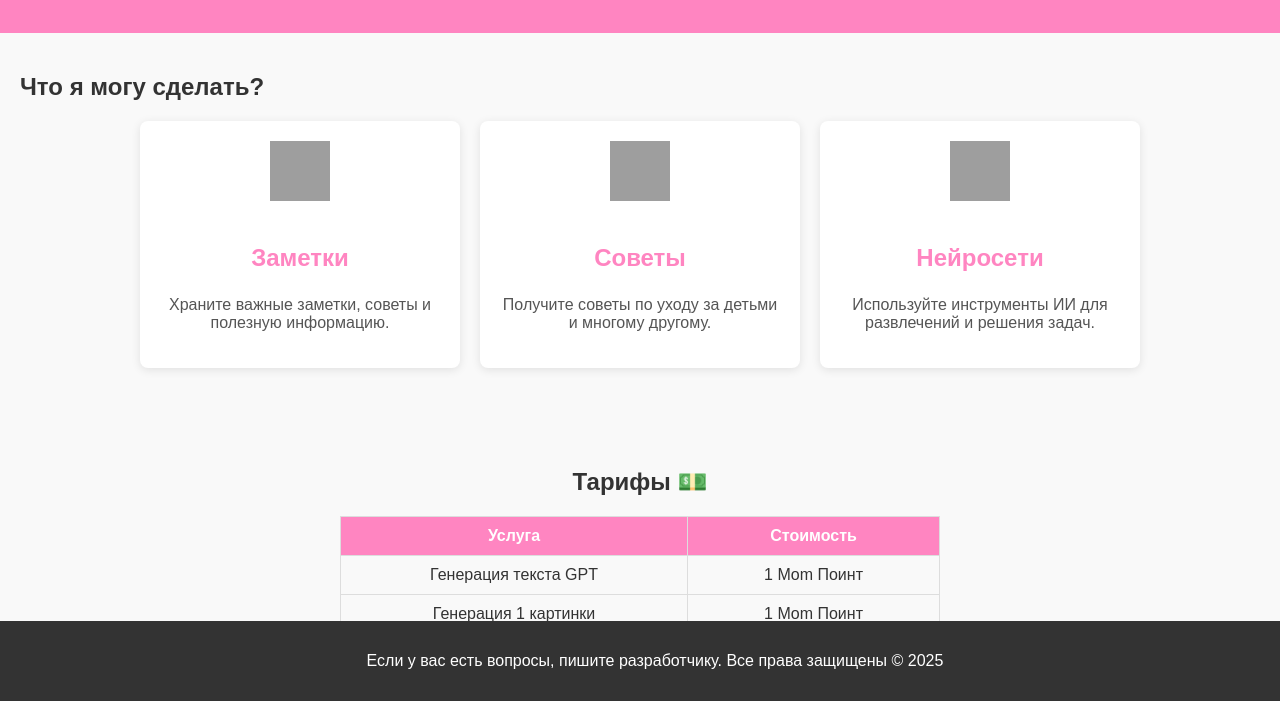
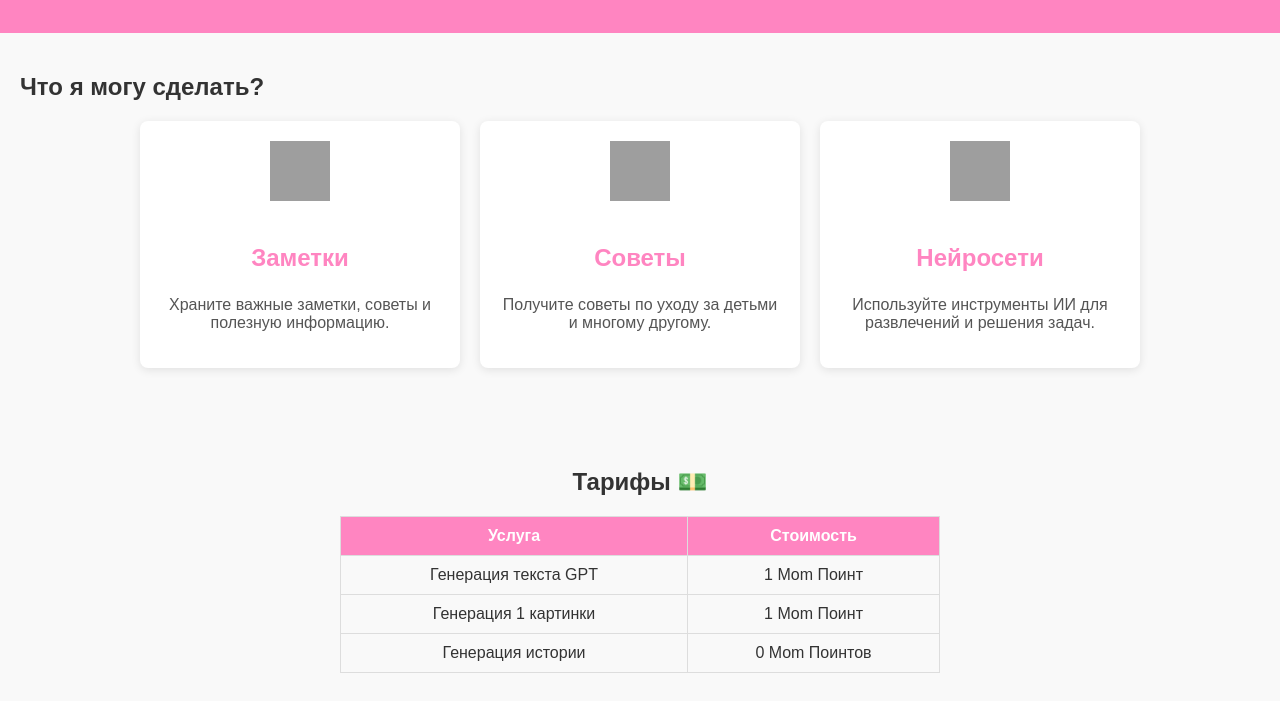
Before and after one commit to SoSaWaVe/SoSaWaVe.github.io, a plain HTML site: page index.html in a window 1280 px wide. Shown: the part 99-800 px from the top of the page. Drawn offline with Linux system fonts and the light colour scheme; grey boxes are pictures that could not be loaded.

Commit message:
Update index.html

```diff
--- a/index.html
+++ b/index.html
@@ -105,15 +105,6 @@
             background-color: #ff69b4;
         }
 
-        footer {
-            background-color: #333;
-            color: white;
-            text-align: center;
-            padding: 15px;
-            position: fixed;
-            width: 100%;
-            bottom: 0;
-        }
     </style>
 </head>
 <body>
@@ -126,17 +117,17 @@
         <h2>Что я могу сделать?</h2>
         <div class="features">
             <div class="feature-card">
-                <img src="https://img.icons8.com/ios/50/000000/notes.png" alt="Заметки">
+                <img src="https://www.krea.ai/api/img?f=webp&i=https%3A%2F%2Ftest1-emgndhaqd0c9h2db.a01.azurefd.net%2Fimages%2Fa9d679f3-4883-4eb7-9e8a-2e66d57931c2.png" alt="Заметки">
                 <h3>Заметки</h3>
                 <p>Храните важные заметки, советы и полезную информацию.</p>
             </div>
             <div class="feature-card">
-                <img src="https://img.icons8.com/ios/50/000000/brainstorming.png" alt="Советы">
+                <img src="https://www.krea.ai/api/img?f=webp&i=https%3A%2F%2Ftest1-emgndhaqd0c9h2db.a01.azurefd.net%2Fimages%2Fbdec58b1-ee7e-453c-b20a-829120368c38.png" alt="Советы">
                 <h3>Советы</h3>
                 <p>Получите советы по уходу за детьми и многому другому.</p>
             </div>
             <div class="feature-card">
-                <img src="https://img.icons8.com/ios/50/000000/artificial-intelligence.png" alt="Нейросети">
+                <img src="https://www.krea.ai/api/img?f=webp&i=https%3A%2F%2Ftest1-emgndhaqd0c9h2db.a01.azurefd.net%2Fimages%2F46777697-aa5e-4660-b61a-c57b0fa1d2c5.png" alt="Нейросети">
                 <h3>Нейросети</h3>
                 <p>Используйте инструменты ИИ для развлечений и решения задач.</p>
             </div>
@@ -176,10 +167,6 @@
 
     <a href="https://t.me/MomHelpRobot" class="cta-btn">Начать использовать MomHelp</a>
 
-    <footer>
-        <p>Если у вас есть вопросы, пишите разработчику. Все права защищены &copy; 2025</p>
-    </footer>
-
     <script>
         // Простой скрипт для обработки CTA кнопки
         document.querySelector('.cta-btn').addEventListener('click', function() {
```
